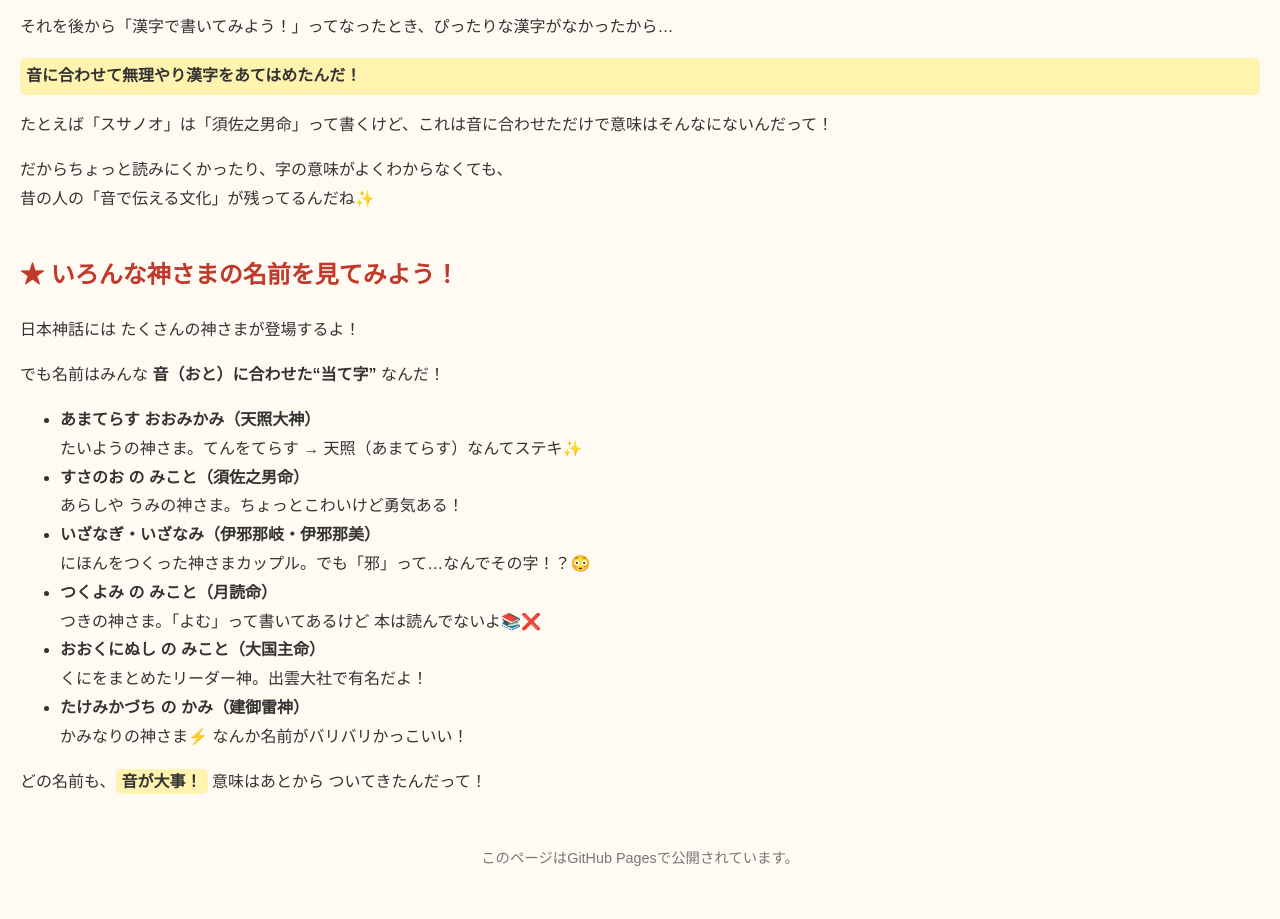
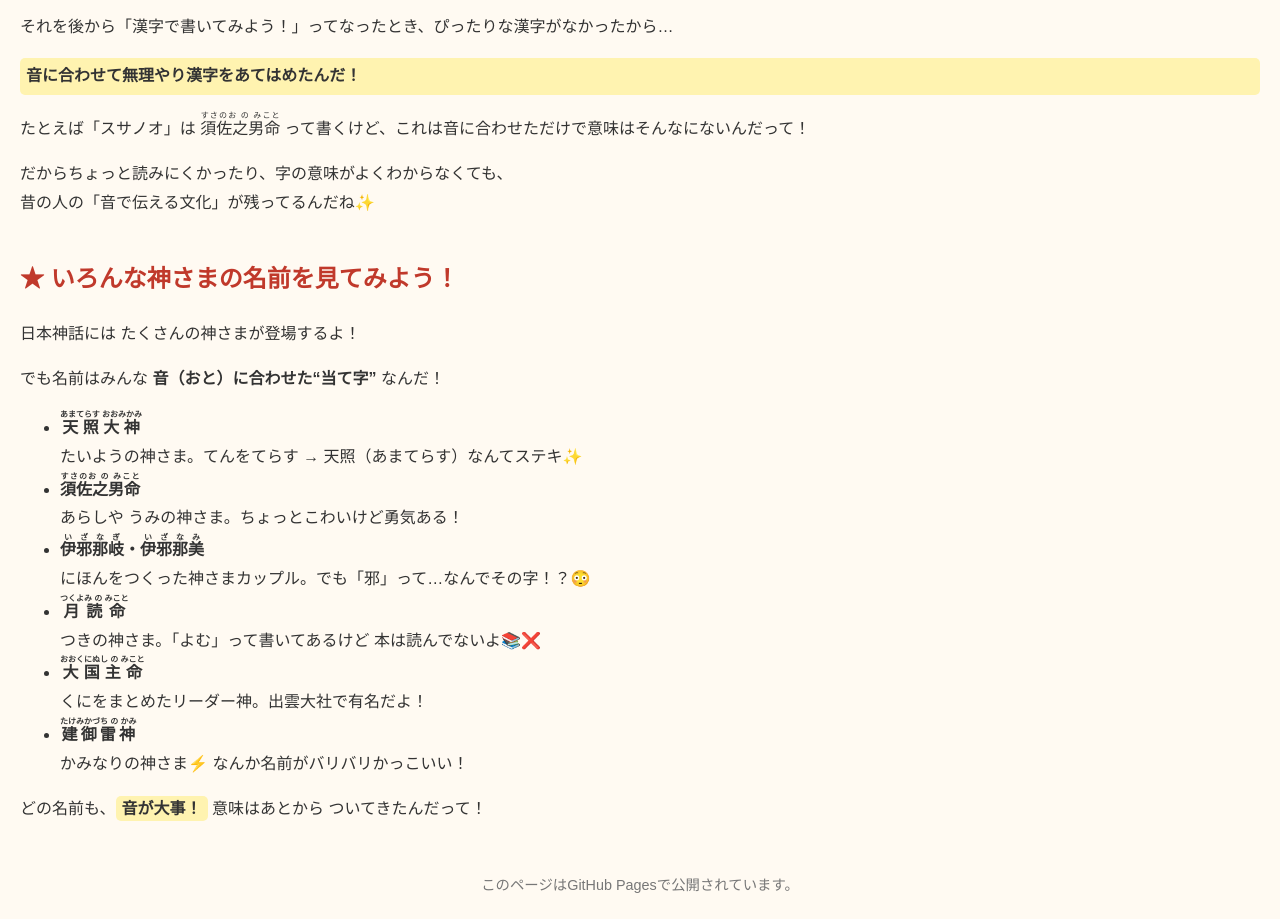
Before and after one commit to kkp-15/RekisiSinwa, a plain HTML site: page index.html in a window 1280 px wide. Shown: the part 1276-2195 px from the top of the page. Before the commit the page ends 2168 px from the top, so only its background shows below. Drawn offline with Linux system fonts and the light colour scheme.

Commit message:
Update index.html

```diff
--- a/index.html
+++ b/index.html
@@ -68,7 +68,7 @@
     <p>たとえば「アマテラス」や「スサノオ」って名前、<strong>言葉の響き</strong>で覚えられていたんだよ。</p>
     <p>それを後から「漢字で書いてみよう！」ってなったとき、ぴったりな漢字がなかったから…</p>
     <p class="highlight">音に合わせて無理やり漢字をあてはめたんだ！</p>
-    <p>たとえば「スサノオ」は「須佐之男命」って書くけど、これは音に合わせただけで意味はそんなにないんだって！</p>
+    <p>たとえば「スサノオ」は <ruby>須佐之男命<rt>すさのお の みこと</rt></ruby> って書くけど、これは音に合わせただけで意味はそんなにないんだって！</p>
     <p>だからちょっと読みにくかったり、字の意味がよくわからなくても、<br>
     昔の人の「音で伝える文化」が残ってるんだね✨</p>
   </section>
@@ -79,22 +79,22 @@
     <p>でも名前はみんな <strong>音（おと）に合わせた“当て字”</strong> なんだ！</p>
 
     <ul>
-      <li><strong>あまてらす おおみかみ（天照大神）</strong><br>
+      <li><strong><ruby>天照大神<rt>あまてらす おおみかみ</rt></ruby></strong><br>
         たいようの神さま。てんをてらす → 天照（あまてらす）なんてステキ✨
       </li>
-      <li><strong>すさのお の みこと（須佐之男命）</strong><br>
+      <li><strong><ruby>須佐之男命<rt>すさのお の みこと</rt></ruby></strong><br>
         あらしや うみの神さま。ちょっとこわいけど勇気ある！
       </li>
-      <li><strong>いざなぎ・いざなみ（伊邪那岐・伊邪那美）</strong><br>
+      <li><strong><ruby>伊邪那岐<rt>いざなぎ</rt></ruby>・<ruby>伊邪那美<rt>いざなみ</rt></ruby></strong><br>
         にほんをつくった神さまカップル。でも「邪」って…なんでその字！？😳
       </li>
-      <li><strong>つくよみ の みこと（月読命）</strong><br>
+      <li><strong><ruby>月読命<rt>つくよみ の みこと</rt></ruby></strong><br>
         つきの神さま。「よむ」って書いてあるけど 本は読んでないよ📚❌
       </li>
-      <li><strong>おおくにぬし の みこと（大国主命）</strong><br>
+      <li><strong><ruby>大国主命<rt>おおくにぬし の みこと</rt></ruby></strong><br>
         くにをまとめたリーダー神。出雲大社で有名だよ！
       </li>
-      <li><strong>たけみかづち の かみ（建御雷神）</strong><br>
+      <li><strong><ruby>建御雷神<rt>たけみかづち の かみ</rt></ruby></strong><br>
         かみなりの神さま⚡ なんか名前がバリバリかっこいい！
       </li>
     </ul>
```
